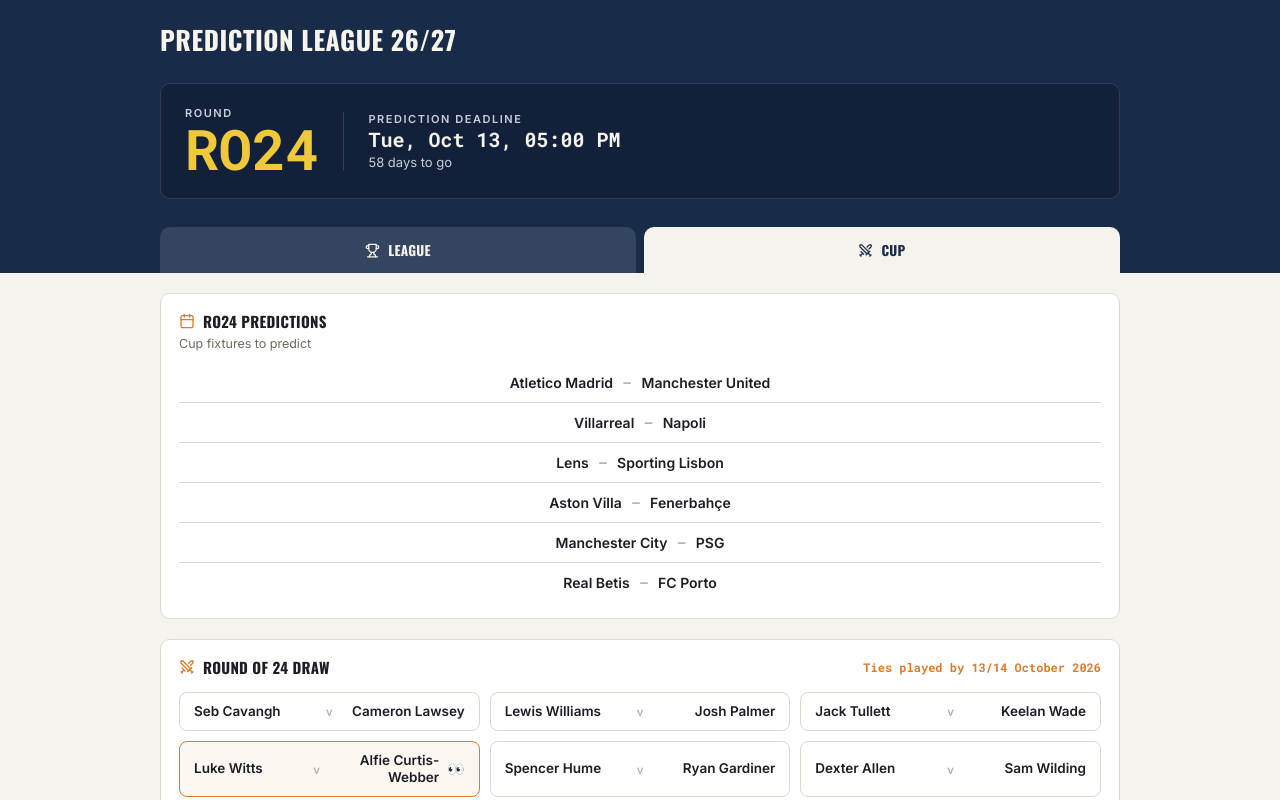
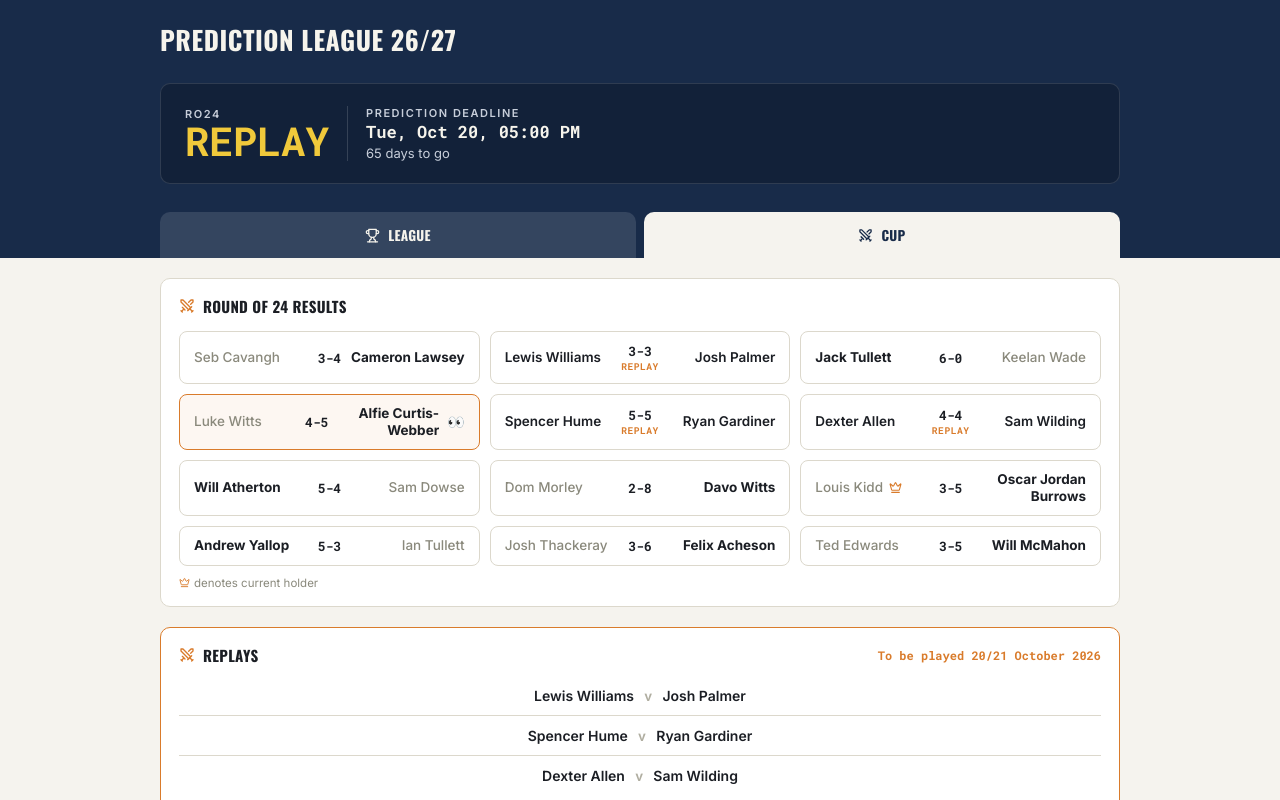
Before and after one commit to jacktullett7/Prediction-league-26-27, a React (Vite) app: page / in a window 1280 px wide. Both pictures are taken after a click on the button "CUP". Shown: the top 800 px of the page. Built offline with nearby package versions, Linux system fonts and the light colour scheme.

Commit message:
Add files via upload

```diff
--- a/src/App.jsx
+++ b/src/App.jsx
@@ -14,6 +14,11 @@
   const date = new Date(d);
   if (isNaN(date)) return d;
   return date.toLocaleString(undefined, { weekday: "short", day: "numeric", month: "short", hour: "2-digit", minute: "2-digit" });
+}
+
+function parseScore(r) {
+  const m = /^\s*(\d+)\s*[-–]\s*(\d+)\s*$/.exec(r || "");
+  return m ? [Number(m[1]), Number(m[2])] : null;
 }
 
 function daysUntil(d) {
@@ -34,6 +39,7 @@
   const standings = [...data.players].sort((a, b) => b.points - a.points);
   const playerName = (id) => data.players.find((p) => p.id === id)?.name || "—";
   const totalPlayers = data.players.length;
+  const heroValue = tab === "cup" ? (data.cupDraw?.heroValue || data.cupDraw?.roundShort || "RO24") : String(data.gameweek.number).padStart(2, "0");
   const heroDeadline = tab === "cup" ? data.cupDraw?.deadline : data.gameweek.deadline;
 
   const getPositionSeries = (playerId) => {
@@ -79,18 +85,18 @@
         {/* SCOREBOARD HERO */}
         <div style={{ maxWidth: 1000, margin: "0 auto", padding: "24px 20px 28px" }}>
           <div style={{
-            display: "grid", gridTemplateColumns: "auto 1fr", gap: 24, alignItems: "center",
+            display: "grid", gridTemplateColumns: "auto 1fr", gap: 18, alignItems: "center",
             background: "rgba(0,0,0,0.22)", border: "1px solid rgba(255,255,255,0.12)", borderRadius: 10, padding: "22px 24px"
           }}>
             <div>
-              <div className="eyebrow" style={{ color: "#C7CEDA" }}>{tab === "cup" ? "Round" : "Gameweek"}</div>
-              <div className="mono" style={{ fontSize: 56, fontWeight: 700, color: "var(--card)", lineHeight: 1 }}>
-                {tab === "cup" ? (data.cupDraw?.roundShort || "RO24") : String(data.gameweek.number).padStart(2, "0")}
+              <div className="eyebrow" style={{ color: "#C7CEDA" }}>{tab === "cup" ? (data.cupDraw?.heroLabel || "Round") : "Gameweek"}</div>
+              <div className="mono" style={{ fontSize: heroValue.length > 4 ? 40 : 56, fontWeight: 700, color: "var(--card)", lineHeight: 1 }}>
+                {heroValue}
               </div>
             </div>
-            <div style={{ borderLeft: "1px solid rgba(255,255,255,0.15)", paddingLeft: 24 }}>
+            <div style={{ borderLeft: "1px solid rgba(255,255,255,0.15)", paddingLeft: 18 }}>
               <div className="eyebrow" style={{ color: "#C7CEDA" }}>{tab === "cup" ? "Prediction deadline" : "Picks deadline"}</div>
-              <div className="mono" style={{ fontSize: 20, fontWeight: 700 }}>{heroDeadline ? fmtDeadline(heroDeadline) : "TBC"}</div>
+              <div className="mono" style={{ fontSize: tab === "cup" ? 17 : 20, fontWeight: 700 }}>{heroDeadline ? fmtDeadline(heroDeadline) : "TBC"}</div>
               {heroDeadline && daysUntil(heroDeadline) !== null && (
                 <div style={{ fontSize: 13, color: "#C7CEDA", marginTop: 2 }}>
                   {daysUntil(heroDeadline) > 0
@@ -160,31 +166,41 @@
                 <div style={{ display: "flex", alignItems: "center", justifyContent: "space-between", gap: 10, flexWrap: "wrap" }}>
                   <div style={{ display: "flex", alignItems: "center", gap: 8 }}>
                     <Swords size={16} color="var(--amber)" />
-                    <h2 className="disp" style={{ fontSize: 15, margin: 0 }}>{data.cupDraw.round} draw</h2>
+                    <h2 className="disp" style={{ fontSize: 15, margin: 0 }}>{data.cupDraw.round} {data.cupDraw.ties.some((t) => t.result) ? "results" : "draw"}</h2>
                   </div>
-                  {data.cupDraw.playBy && (
+                  {data.cupDraw.playBy && !data.cupDraw.ties.every((t) => t.result) && (
                     <span className="mono" style={{ fontSize: 12, color: "var(--amber)", fontWeight: 700 }}>Ties played by {data.cupDraw.playBy}</span>
                   )}
                 </div>
                 <div style={{ display: "grid", gridTemplateColumns: "repeat(auto-fit, minmax(260px, 1fr))", gap: 10, marginTop: 14 }}>
-                  {data.cupDraw.ties.map((t) => (
+                  {data.cupDraw.ties.map((t) => {
+                    const sc = parseScore(t.result);
+                    const homeWon = sc && sc[0] > sc[1];
+                    const awayWon = sc && sc[1] > sc[0];
+                    const isDraw = sc && sc[0] === sc[1];
+                    const nameStyle = (won, lost) => ({ lineHeight: 1.25, fontWeight: won ? 700 : lost ? 500 : 600, color: lost ? "#8a897c" : "var(--ink)" });
+                    return (
                       <div key={t.id} style={{
                         border: t.spicy ? "1px solid var(--amber)" : "1px solid var(--line)",
                         background: t.spicy ? "rgba(217,123,43,0.06)" : "transparent",
                         borderRadius: 8, padding: "10px 14px", display: "flex", alignItems: "center", justifyContent: "space-between", gap: 8
                       }}>
-                      <div style={{ display: "flex", alignItems: "center", gap: 6, fontSize: 13.5, fontWeight: 600, flex: 1, minWidth: 0 }}>
-                        <span style={{ lineHeight: 1.25 }}>{playerName(t.homeId)}</span>
+                        <div style={{ display: "flex", alignItems: "center", gap: 6, fontSize: 13.5, flex: 1, minWidth: 0 }}>
+                          <span style={nameStyle(homeWon, awayWon)}>{playerName(t.homeId)}</span>
                           {t.holder === "home" && <Crown size={13} color="var(--amber)" style={{ flexShrink: 0 }} />}
                         </div>
-                      <span className="mono" style={{ fontSize: 12, color: t.result ? "var(--ink)" : "#b0aea1", fontWeight: t.result ? 700 : 400, flexShrink: 0 }}>{t.result || "v"}</span>
-                      <div style={{ display: "flex", alignItems: "center", gap: 6, fontSize: 13.5, fontWeight: 600, flex: 1, minWidth: 0, justifyContent: "flex-end" }}>
+                        <div style={{ flexShrink: 0, textAlign: "center" }}>
+                          <div className="mono" style={{ fontSize: 13, color: t.result ? "var(--ink)" : "#b0aea1", fontWeight: t.result ? 700 : 400 }}>{t.result || "v"}</div>
+                          {isDraw && <div className="mono" style={{ fontSize: 9.5, fontWeight: 700, color: "var(--amber)", letterSpacing: "0.06em", textTransform: "uppercase" }}>Replay</div>}
+                        </div>
+                        <div style={{ display: "flex", alignItems: "center", gap: 6, fontSize: 13.5, flex: 1, minWidth: 0, justifyContent: "flex-end" }}>
                           {t.holder === "away" && <Crown size={13} color="var(--amber)" style={{ flexShrink: 0 }} />}
-                        <span style={{ textAlign: "right", lineHeight: 1.25 }}>{playerName(t.awayId)}</span>
+                          <span style={{ ...nameStyle(awayWon, homeWon), textAlign: "right" }}>{playerName(t.awayId)}</span>
                         </div>
                         {t.spicy && <span style={{ fontSize: 14, flexShrink: 0 }}>👀</span>}
                       </div>
-                  ))}
+                    );
+                  })}
                 </div>
                 <div style={{ fontSize: 11.5, color: "#8a897c", marginTop: 10 }}>
                   <Crown size={11} color="var(--amber)" style={{ verticalAlign: -1, marginRight: 4 }} />
@@ -192,6 +208,31 @@
                 </div>
               </section>
             )}
+
+            {data.cupDraw && data.cupDraw.ties && data.cupDraw.ties.some((t) => { const s = parseScore(t.result); return s && s[0] === s[1]; }) && (
+              <section style={{ marginTop: 20, background: "#fff", border: "1px solid var(--amber)", borderRadius: 10, padding: "16px 18px" }} className="fade-in">
+                <div style={{ display: "flex", alignItems: "center", justifyContent: "space-between", gap: 10, flexWrap: "wrap" }}>
+                  <div style={{ display: "flex", alignItems: "center", gap: 8 }}>
+                    <Swords size={16} color="var(--amber)" />
+                    <h2 className="disp" style={{ fontSize: 15, margin: 0 }}>Replays</h2>
+                  </div>
+                  {data.cupDraw.replayDates && (
+                    <span className="mono" style={{ fontSize: 12, color: "var(--amber)", fontWeight: 700 }}>To be played {data.cupDraw.replayDates}</span>
+                  )}
+                </div>
+                <div style={{ display: "flex", flexDirection: "column", marginTop: 10 }}>
+                  {data.cupDraw.ties.filter((t) => { const s = parseScore(t.result); return s && s[0] === s[1]; }).map((t) => (
+                    <div key={t.id} className="row-line" style={{ padding: "10px 4px", display: "flex", alignItems: "center", justifyContent: "center", gap: 10, fontSize: 14, fontWeight: 600, textAlign: "center", flexWrap: "wrap" }}>
+                      <span>{playerName(t.homeId)}</span>
+                      <span className="mono" style={{ color: "#b0aea1" }}>v</span>
+                      <span>{playerName(t.awayId)}</span>
+                    </div>
+                  ))}
+                </div>
+                <div style={{ fontSize: 12.5, color: "#6b6a5e", marginTop: 8 }}>Replay predictions coming soon</div>
+              </section>
+            )}
+
         {/* CUPS */}
         <section style={{ marginTop: 20, background: "#fff", border: "1px solid var(--line)", borderRadius: 10, padding: "16px 18px" }} className="fade-in">
           <div style={{ display: "flex", alignItems: "center", gap: 8, marginBottom: 10 }}>
--- a/src/data.js
+++ b/src/data.js
@@ -9,29 +9,25 @@
   cupDraw: {
     round: "Round of 24",
     roundShort: "RO24",
-    deadline: "2026-10-13T17:00",
-    fixtures: [
-      { id: "cf1", home: "Atletico Madrid", away: "Manchester United" },
-      { id: "cf2", home: "Villarreal", away: "Napoli" },
-      { id: "cf3", home: "Lens", away: "Sporting Lisbon" },
-      { id: "cf4", home: "Aston Villa", away: "Fenerbahçe" },
-      { id: "cf5", home: "Manchester City", away: "PSG" },
-      { id: "cf6", home: "Real Betis", away: "FC Porto" },
-    ],
+    heroLabel: "RO24",
+    heroValue: "REPLAY",
+    replayDates: "20/21 October 2026",
+    deadline: "2026-10-20T17:00",
+    fixtures: [],
     playBy: "13/14 October 2026",
     ties: [
-      { id: "t1", homeId: "p17", awayId: "p10" },
-      { id: "t2", homeId: "p11", awayId: "p7" },
-      { id: "t3", homeId: "p24", awayId: "p9" },
-      { id: "t4", homeId: "p13", awayId: "p1", spicy: true },
-      { id: "t5", homeId: "p18", awayId: "p21" },
-      { id: "t6", homeId: "p6", awayId: "p16" },
-      { id: "t7", homeId: "p22", awayId: "p15" },
-      { id: "t8", homeId: "p4", awayId: "p20" },
-      { id: "t9", homeId: "p12", awayId: "p14", holder: "home" },
-      { id: "t10", homeId: "p2", awayId: "p3" },
-      { id: "t11", homeId: "p8", awayId: "p5" },
-      { id: "t12", homeId: "p19", awayId: "p23" },
+      { id: "t1", homeId: "p17", awayId: "p10", result: "3-4" },
+      { id: "t2", homeId: "p11", awayId: "p7", result: "3-3" },
+      { id: "t3", homeId: "p24", awayId: "p9", result: "6-0" },
+      { id: "t4", homeId: "p13", awayId: "p1", result: "4-5", spicy: true },
+      { id: "t5", homeId: "p18", awayId: "p21", result: "5-5" },
+      { id: "t6", homeId: "p6", awayId: "p16", result: "4-4" },
+      { id: "t7", homeId: "p22", awayId: "p15", result: "5-4" },
+      { id: "t8", homeId: "p4", awayId: "p20", result: "2-8" },
+      { id: "t9", homeId: "p12", awayId: "p14", result: "3-5", holder: "home" },
+      { id: "t10", homeId: "p2", awayId: "p3", result: "5-3" },
+      { id: "t11", homeId: "p8", awayId: "p5", result: "3-6" },
+      { id: "t12", homeId: "p19", awayId: "p23", result: "3-5" },
     ],
   },
   predictionsOfWeek: [
@@ -40,16 +36,16 @@
     { id: "pw3", playerId: "p4", prediction: "Tranmere 1-1 Rochdale" },
   ],
   fixtures: [
-    { id: "f1", home: "", away: "" },
-    { id: "f2", home: "", away: "" },
-    { id: "f3", home: "", away: "" },
-    { id: "f4", home: "", away: "" },
-    { id: "f5", home: "", away: "" },
-    { id: "f6", home: "", away: "" },
-    { id: "f7", home: "", away: "" },
-    { id: "f8", home: "", away: "" },
-    { id: "f9", home: "", away: "" },
-    { id: "f10", home: "", away: "" },
+    { id: "f1", home: "Brentford", away: "Liverpool" },
+    { id: "f2", home: "Fulham", away: "Hull" },
+    { id: "f3", home: "Newcastle", away: "Aston Villa" },
+    { id: "f4", home: "Watford", away: "Charlton" },
+    { id: "f5", home: "Norwich", away: "Portsmouth" },
+    { id: "f6", home: "West Brom", away: "Blackburn" },
+    { id: "f7", home: "Barnsley", away: "Cambridge" },
+    { id: "f8", home: "Bradford", away: "Stevenage" },
+    { id: "f9", home: "Colchester", away: "Exeter" },
+    { id: "f10", home: "Newport", away: "York" },
   ],
   players: [
     { id: "p13", name: "Luke Witts", points: 64 },
```
Lines whose indentation alone changed are shown as unchanged.
